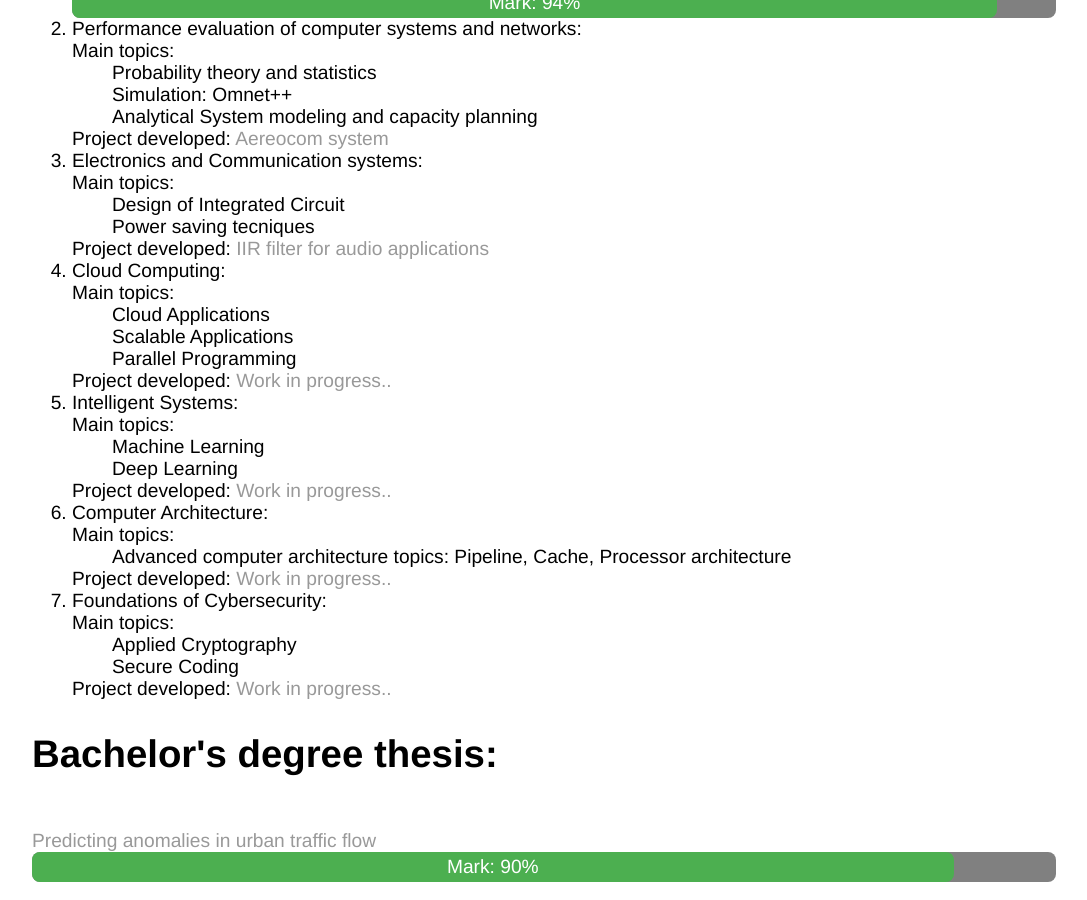
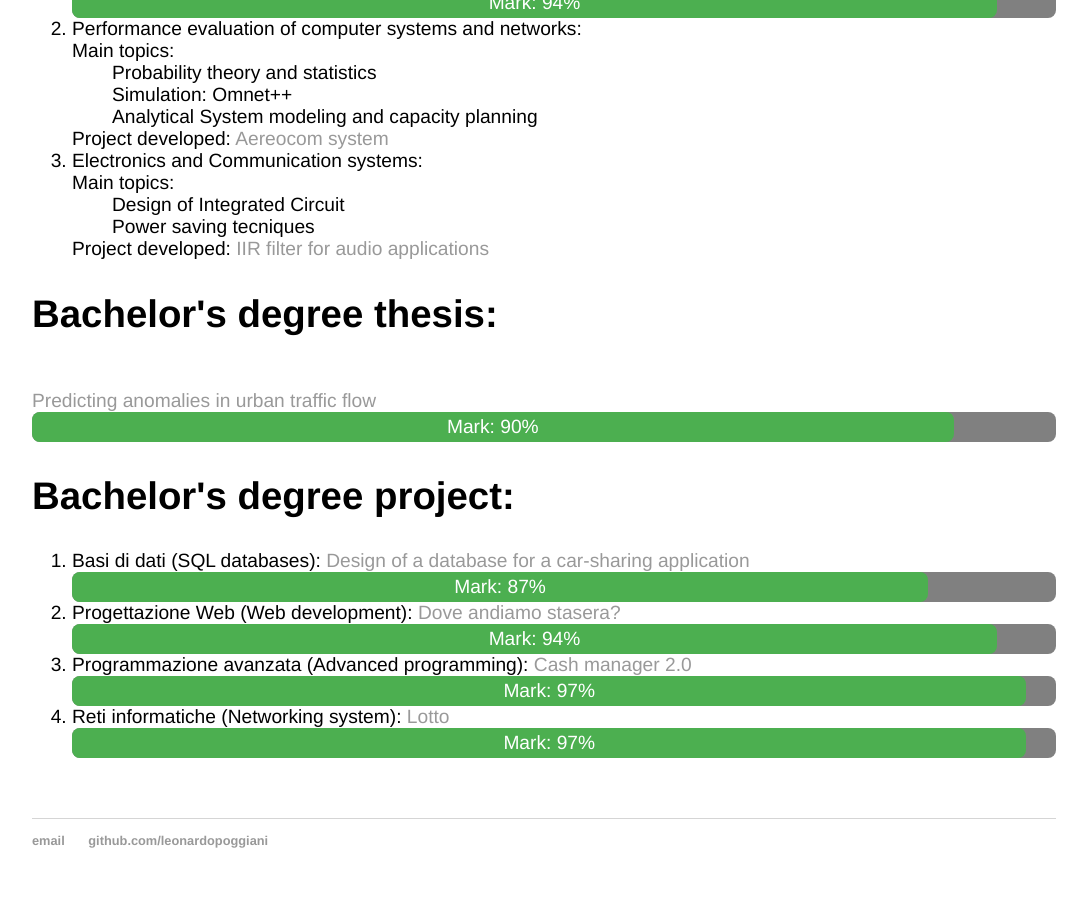
Before and after one commit to leonardopoggiani/leonardopoggiani.github.io, a Jekyll site: the page built from cv/index.html, in a window 1280 px wide and 900 px high, scrolled down 609 px. Shown: the whole window, without its empty margins (96-1183 px from the left). Built offline with Jekyll 4.4.1, drawn with Linux system fonts in a browser that asks for light colours.

Commit message:
Update index.html

```diff
--- a/cv/index.html
+++ b/cv/index.html
@@ -48,34 +48,6 @@ title: CV of Leonardo Poggiani
 					Project developed: <a href="https://github.com/leonardopoggiani/ElectronicsProject">IIR filter for audio applications</a>
 
 				</li>
-				<li>Cloud Computing: <br>
-					Main topics:
-					<ol>Cloud Applications</ol>
-					<ol>Scalable Applications</ol>
-					<ol>Parallel Programming</ol>
-					Project developed: <a>Work in progress..</a>
-
-				</li>
-				<li>Intelligent Systems: <br>
-					Main topics:
-					<ol>Machine Learning</ol>
-					<ol>Deep Learning</ol>
-					Project developed: <a> Work in progress..</a>
-
-				</li>
-				<li>Computer Architecture: <br>
-					Main topics:
-					<ol>Advanced computer architecture topics: Pipeline, Cache, Processor architecture</ol>
-					Project developed: <a> Work in progress.. </a>
-
-				</li>
-				<li>Foundations of Cybersecurity: <br>
-					Main topics:
-					<ol>Applied Cryptography</ol>
-					<ol>Secure Coding</ol>
-					Project developed: <a> Work in progress..</a>
-
-				</li>
 			</ol>
 
 			<h2>Bachelor's degree thesis:</h2> <br>
```
